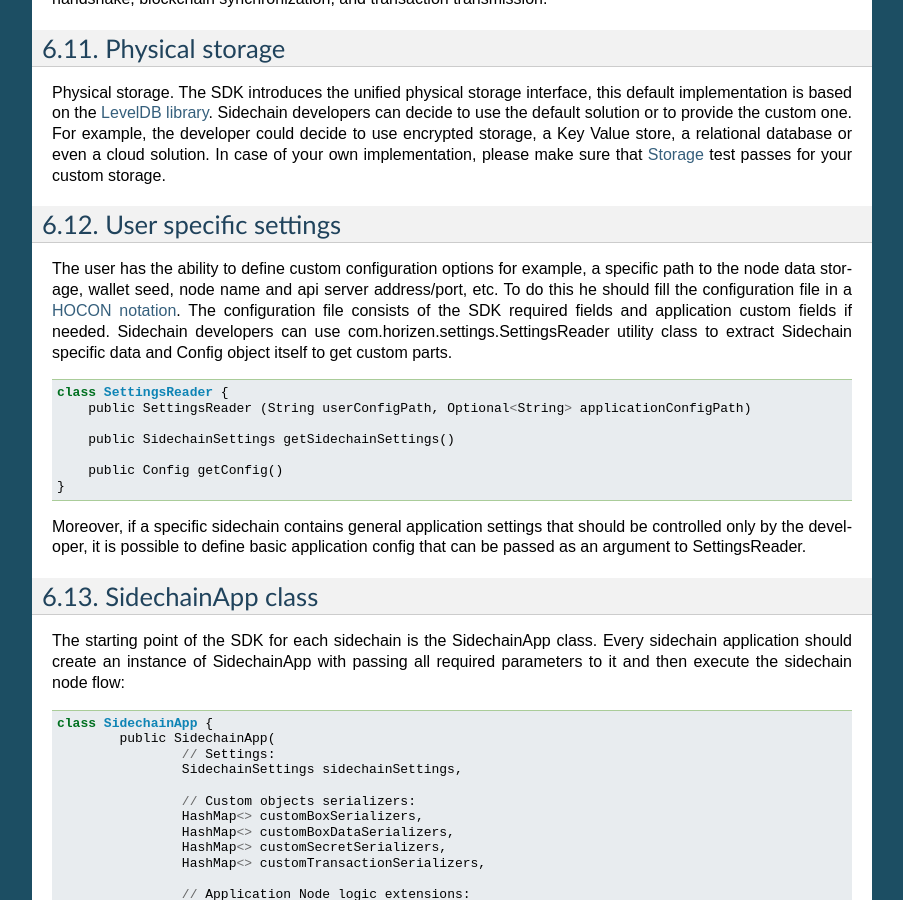
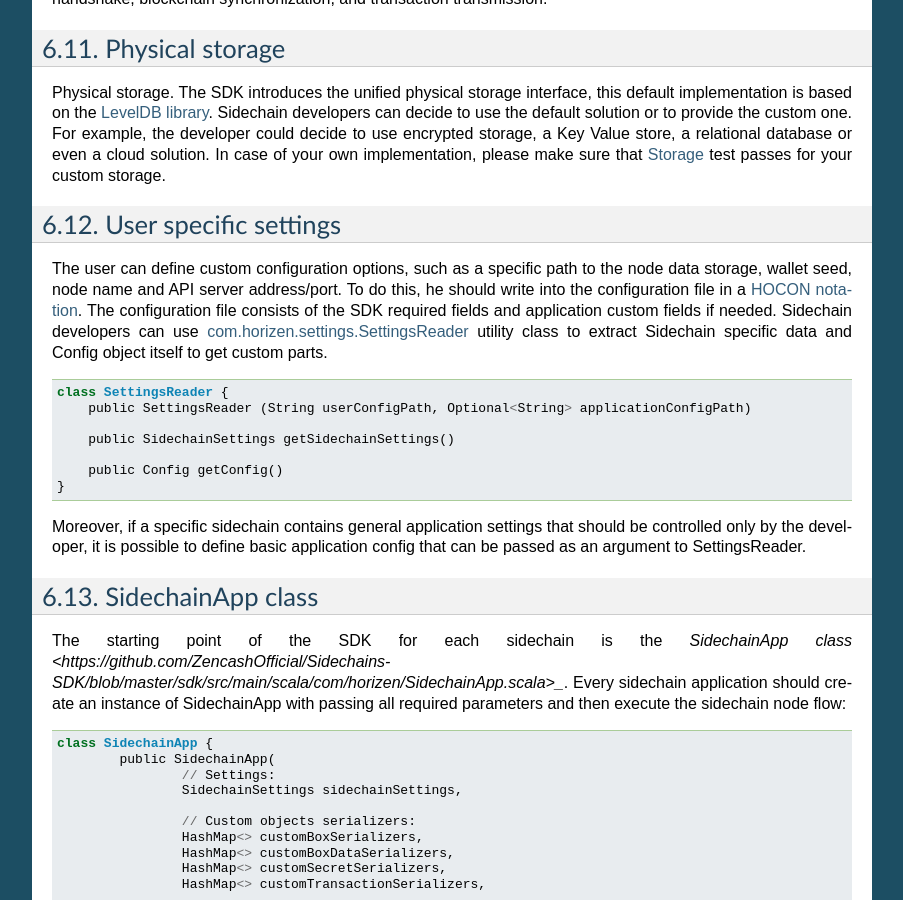
Before and after one commit to megaluck/documentation, a Sphinx documentation site: the page built from docs/introduction/06-Base-App.rst, in a window 1280 px wide and 900 px high, scrolled down 2730 px. Shown: the whole window, without its empty margins (198-1101 px from the left). Built offline with Sphinx 7.4.7, drawn with Linux system fonts in a browser that asks for light colours.

Commit message:
Update 06-Base-App.rst

```diff
--- a/docs/introduction/06-Base-App.rst
+++ b/docs/introduction/06-Base-App.rst
@@ -127,10 +127,9 @@ Physical storage. The SDK introduces the unified physical storage interface, thi
 User specific settings
 **********************
 
-The user has the ability to define custom configuration options for example, a specific path to the node data storage, wallet seed, node name and api server
-address/port, etc. To do this he should fill the configuration file in a `HOCON notation
+The user can define custom configuration options, such as a specific path to the node data storage, wallet seed, node name and API server address/port. To do this, he should write into the configuration file in a `HOCON notation
 <https://github.com/lightbend/config/blob/master/HOCON.md/>`_. The configuration file consists of the SDK required fields and application custom fields
-if needed. Sidechain developers can use com.horizen.settings.SettingsReader utility class to extract Sidechain specific data and Config object itself to get custom parts.
+if needed. Sidechain developers can use `com.horizen.settings.SettingsReader <https://github.com/ZencashOfficial/Sidechains-SDK/blob/master/sdk/src/main/java/com/horizen/settings/SettingsReader.java>`_ utility class to extract Sidechain specific data and Config object itself to get custom parts.
 
 ::
 
@@ -149,7 +148,7 @@ config that can be passed as an argument to SettingsReader.
 SidechainApp class
 ******************
 
-The starting point of the SDK for each sidechain is the SidechainApp class. Every sidechain application should create an instance of SidechainApp with passing all required parameters to it and then execute the sidechain node flow:
+The starting point of the SDK for each sidechain is the `SidechainApp class <https://github.com/ZencashOfficial/Sidechains-SDK/blob/master/sdk/src/main/scala/com/horizen/SidechainApp.scala>_`. Every sidechain application should create an instance of SidechainApp with passing all required parameters and then execute the sidechain node flow:
 
 ::
 
```
